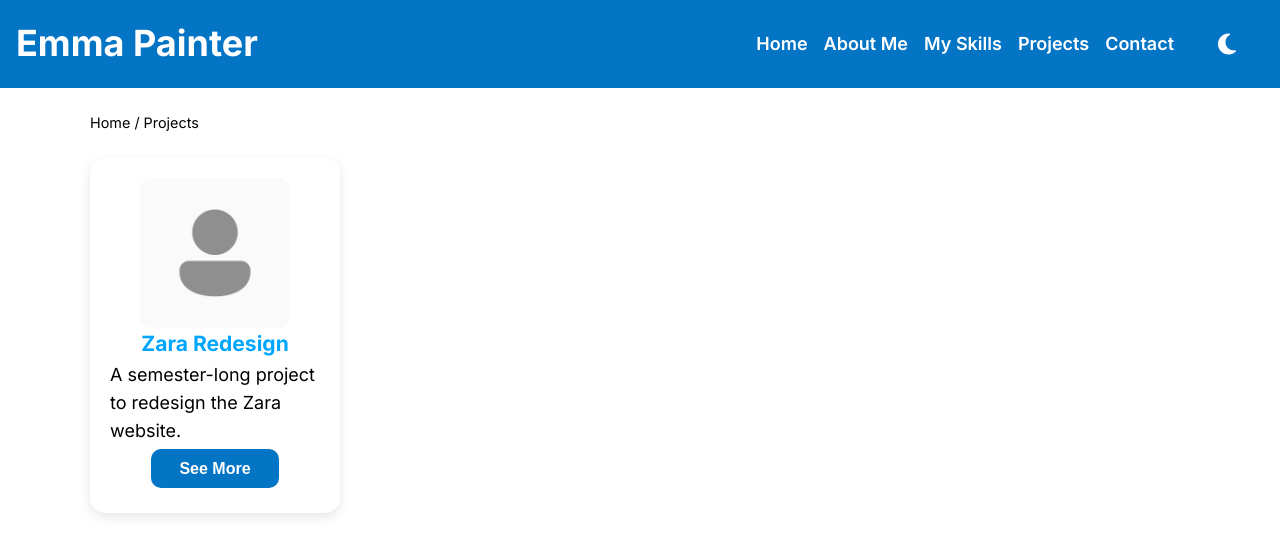
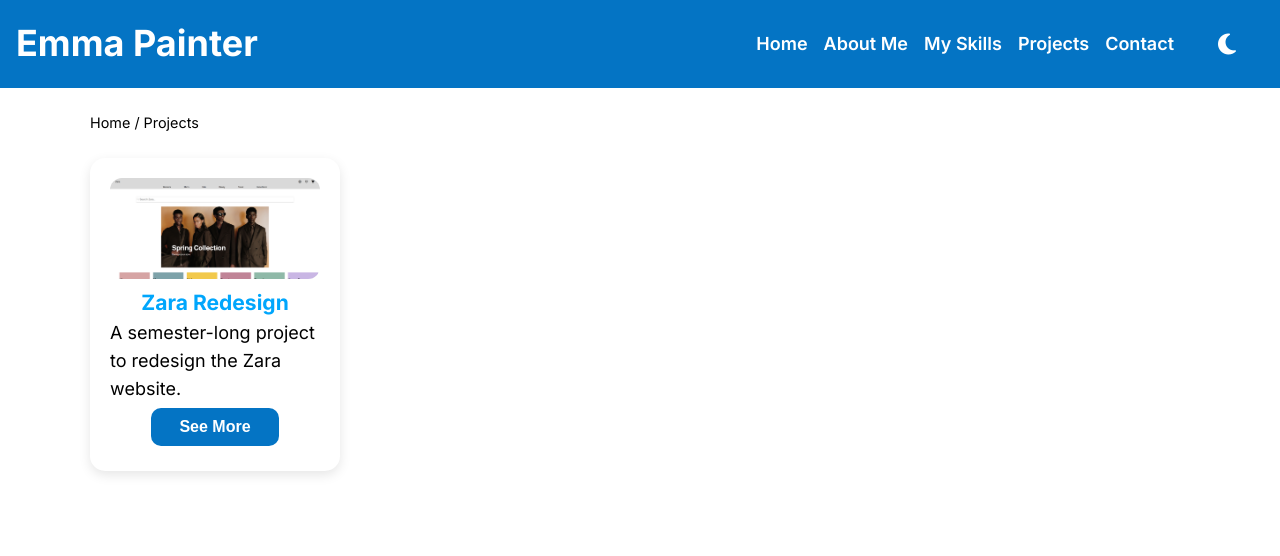
Before and after one commit to emma-painter0/portfolio, a plain HTML site: page projects.html in a window 1280 px wide. Drawn offline with Linux system fonts and the light colour scheme.

Commit message:
add project cover photo

```diff
--- a/css/style.css
+++ b/css/style.css
@@ -357,6 +357,10 @@ body.dark .card {
 
 #projects img {
     border-radius: 12px;
+    object-fit: cover;
+    object-position: center;
+    width: 100%;
+    margin-bottom: 0.5rem;
 }
 
 #projects button {
--- a/projects.html
+++ b/projects.html
@@ -84,7 +84,7 @@
     </div>
     <section id="projects">
       <div class="capstone-project">
-        <img src="images/icon-7797704_640.png" alt="logo" width="150" height="150">
+        <img src="images/Screenshot 2026-05-01 191508.png" alt="logo">
         <h3><a href="zaraRedesign.html">Zara Redesign</a></h3>
         <p>A semester-long project to redesign the Zara website.</p>
         <button onclick="document.location='zaraRedesign.html'">See More</button>
```
Also changed, not shown: images/Screenshot 2026-05-01 191508.png (added).
